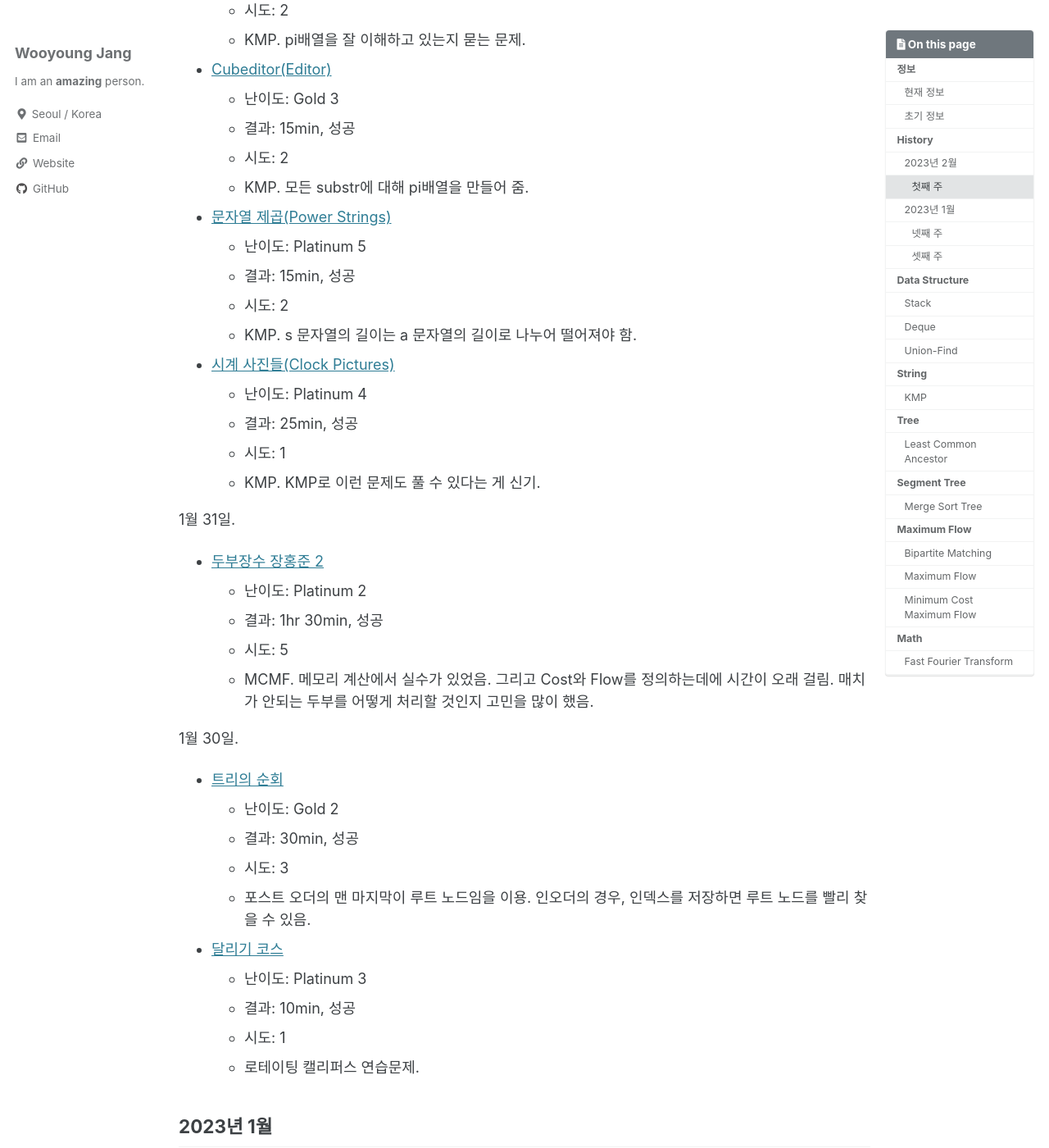
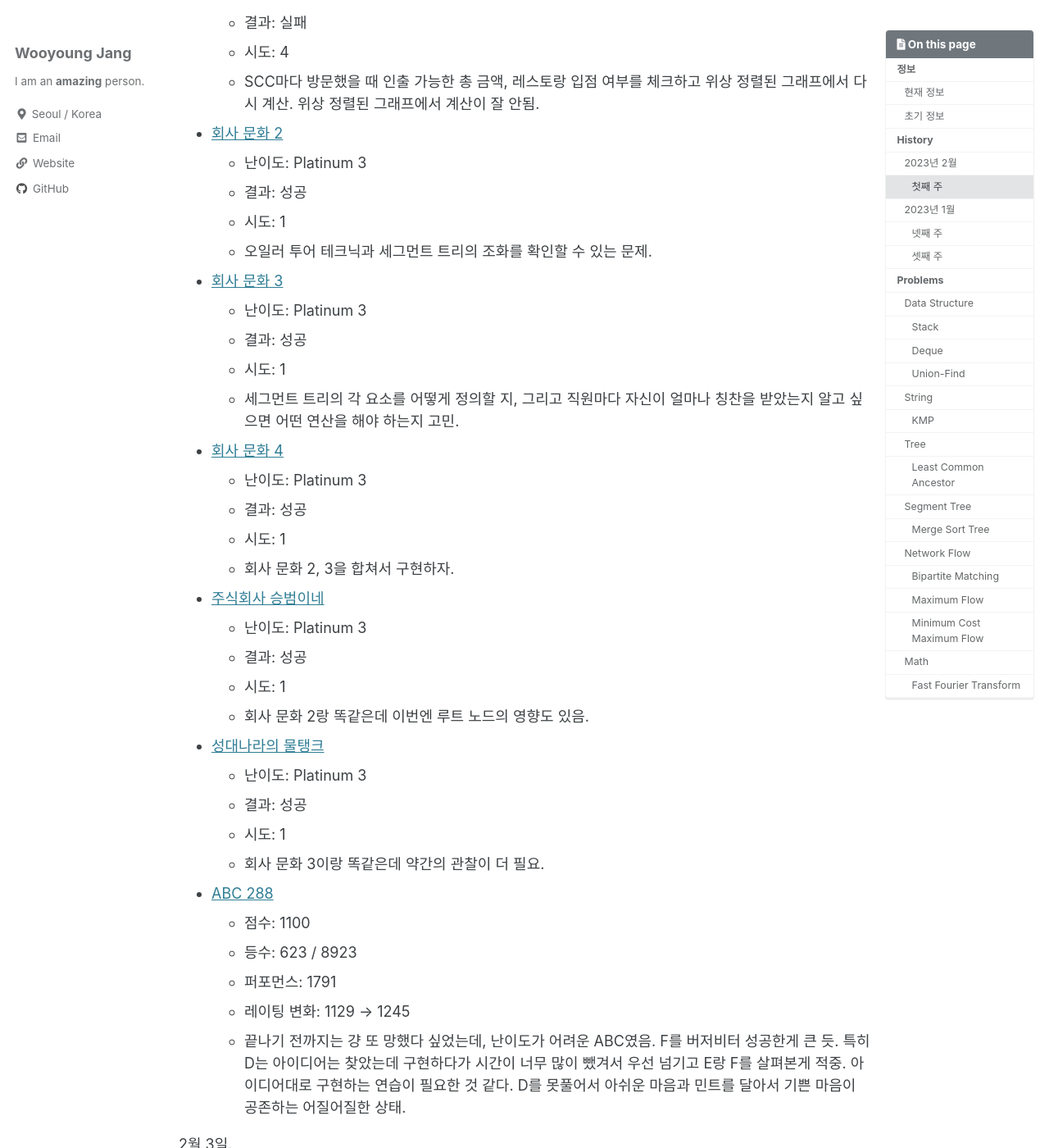
Before and after one commit to riverlike14/riverlike14.github.io, a Jekyll site: the page built from computer/competitive-programming/_posts/2023-01-17-My-Problem-Solving-History.md, in a window 1280 px wide and 1400 px high, scrolled down 1304 px. Shown: the whole window at 82% size. Built offline with Jekyll 4.4.1, drawn with Linux system fonts in a browser that asks for light colours; cached includes are drawn as plain includes; formulas are drawn with MathJax 3; comment, search, counter and statistics services are not loaded; some of the changed text lies outside the part shown.

Commit message:
update cp history 02/05

```diff
--- a/computer/competitive-programming/_posts/2023-01-17-My-Problem-Solving-History.md
+++ b/computer/competitive-programming/_posts/2023-01-17-My-Problem-Solving-History.md
@@ -14,10 +14,10 @@ Last Updated: 2023년 1월 31일.
 
 ||Rating|Rank|Level|etc.|Last Updated|
 |:-|-:|-:|:-|:-:|:-|
-|Codeforces|536|108798|Newbie||Jan/10/2023|
-|AtCoder|1129|9343|5 Kyu||Jan/31/2023|
-|solved.ac|2270|597|Diamond V|Class 7|Jan/31/2023|
-|Backjoon||||solved 1274|Jan/31/2023|
+|[Codeforces](https://codeforces.com/profile/riverlike14)|536|108798|Newbie||Jan/10/2023|
+|[AtCoder](https://atcoder.jp/users/riverlike14)|1245|7561|4 Kyu||Feb/5/2023|
+|[solved.ac](https://solved.ac/profile/riverlike14)|2275|590|Diamond V|Class 7|Feb/5/2023|
+|[Backjoon](https://www.acmicpc.net/user/riverlike14)||||solved 1289|Feb/5/2023|
 
 ## 초기 정보
 
@@ -35,6 +35,80 @@ Last Updated: 2023년 1월 31일.
 ## 2023년 2월
 
 ### 첫째 주
+
+2월 5일.
+
+2월 4일.
+- [ATM](https://www.acmicpc.net/problem/4013)
+  - 난이도: Platinum 2
+  - 결과: 실패
+  - 시도: 4
+  - SCC마다 방문했을 때 인출 가능한 총 금액, 레스토랑 입점 여부를 체크하고 위상 정렬된 그래프에서 다시 계산. 위상 정렬된 그래프에서 계산이 잘 안됨.
+- [회사 문화 2](https://www.acmicpc.net/problem/14268)
+  - 난이도: Platinum 3
+  - 결과: 성공
+  - 시도: 1
+  - 오일러 투어 테크닉과 세그먼트 트리의 조화를 확인할 수 있는 문제.
+- [회사 문화 3](https://www.acmicpc.net/problem/14287)
+  - 난이도: Platinum 3
+  - 결과: 성공
+  - 시도: 1
+  - 세그먼트 트리의 각 요소를 어떻게 정의할 지, 그리고 직원마다 자신이 얼마나 칭찬을 받았는지 알고 싶으면 어떤 연산을 해야 하는지 고민.
+- [회사 문화 4](https://www.acmicpc.net/problem/14288)
+  - 난이도: Platinum 3
+  - 결과: 성공
+  - 시도: 1
+  - 회사 문화 2, 3을 합쳐서 구현하자.
+- [주식회사 승범이네](https://www.acmicpc.net/problem/16404)
+  - 난이도: Platinum 3
+  - 결과: 성공
+  - 시도: 1
+  - 회사 문화 2랑 똑같은데 이번엔 루트 노드의 영향도 있음.
+- [성대나라의 물탱크](https://www.acmicpc.net/problem/18227)
+  - 난이도: Platinum 3
+  - 결과: 성공
+  - 시도: 1
+  - 회사 문화 3이랑 똑같은데 약간의 관찰이 더 필요.
+- [ABC 288](https://atcoder.jp/contests/abc288)
+  - 점수: 1100
+  - 등수: 623 / 8923
+  - 퍼포먼스: 1791
+  - 레이팅 변화: 1129 &rarr; 1245
+  - 끝나기 전까지는 걍 또 망했다 싶었는데, 난이도가 어려운 ABC였음. F를 버저비터 성공한게 큰 듯. 특히 D는 아이디어는 찾았는데 구현하다가 시간이 너무 많이 뺐겨서 우선 넘기고 E랑 F를 살펴본게 적중. 아이디어대로 구현하는 연습이 필요한 것 같다. D를 못풀어서 아쉬운 마음과 민트를 달아서 기쁜 마음이 공존하는 어질어질한 상태.
+
+2월 3일.
+- [축구 전술(Field Plan)](https://www.acmicpc.net/problem/3977)
+  - 난이도: Platinum 4
+  - 결과: 성공
+  - 시도: 2
+  - 개행 두 번 안해서 한 번 실패... SCC를 위상정렬 한 다음 첫 번째 SCC에서 나머지 모든 노드로 이동 가능한지 확인.
+- [큰 수 만들기](https://www.acmicpc.net/problem/16496)
+  - 난이도: Platinum 5
+  - 결과: 성공
+  - 시도: 2
+  - 0은 하나만 출력해야 하는데 예외처리 제대로 안해서 한 번 실패... 문자열의 정렬 기준만 찾으면 해결되는 문제.
+
+2월 2일.
+- [타일 채우기 2](https://www.acmicpc.net/problem/13976)
+  - 난이도: Platinum 5
+  - 결과: 성공
+  - 시도: 2
+  - 점화식을 세우고 거듭제곱을 빠르게 계산하는 문제. 선형점화식 계수에 음수를 넣는 바람에 한 번 틀림.
+- [문자열 폭발(EKSPLOZIJA)](https://www.acmicpc.net/problem/9935)
+  - 난이도: Gold 4
+  - 결과: 성공
+  - 시도: 4
+  - 스택에 어떤 정보를 넣을 것인지 고민이 필요. 이것만 찾으면 풀리는 문제인데 생각이 잘 안났었음.
+- [행성 터널(SVEMIR)](https://www.acmicpc.net/problem/2887)
+  - 난이도: Platinum 5
+  - 결과: 성공
+  - 시도: 1
+  - MST인데 MST를 만들 때 불필요한 간선을 처음부터 거르고 시작하는 아이디어. 어떻게 걸러낼 지 고민하는 문제.
+- [다각형 게임](https://www.acmicpc.net/problem/13034)
+  - 난이도: Platinum 3
+  - 결과: 실패
+  - 시도: 1
+  - 평범한 DP 문제인줄 알고 시도했다가 바로 실패. 스프라그-그런디 정리가 필요하다는데 모르는 상태로 풀 수 있을까? 그냥 개념을 빨리 배우자...
 
 2월 1일.
 - [광고](https://www.acmicpc.net/problem/1305)
@@ -333,38 +407,40 @@ Last Updated: 2023년 1월 31일.
   - 시도: 1
   - 스위핑, 세그먼트 트리. x좌표를 따라 움직이면서 y좌표에 지도가 있는지 없는지 확인. 테크닉 필요없는 깡세그.
 
-# Data Structure
+# Problems
 
-## Stack
+## Data Structure
+
+### Stack
 
 [오아시스 재결합(PATRIK)](https://www.acmicpc.net/problem/3015)
 - 스택에 사람들을 키순으로 저장.
 
-## Deque
+### Deque
 
 [최솟값 찾기](https://www.acmicpc.net/problem/11003)
 - 배열을 돌면서 덱 앞뒤로 최솟값의 후보를 제거 후 추가.
 
-## Union-Find
+### Union-Find
 
 [백조의 호수(labudovi)](https://www.acmicpc.net/problem/3197)
 - 구현이 귀찮은 DSU 문제. 경계 처리만 잘 해주면 됨.
 
-# String
+## String
 
-## KMP
+### KMP
 
 [찾기](https://www.acmicpc.net/problem/1786)
 - KMP 구현 연습문제. 외우자.
 
-# Tree
+## Tree
 
-## Least Common Ancestor
+### Least Common Ancestor
 
 [도로 네트워크(lubenica)](https://www.acmicpc.net/problem/3176)
 - LCA 구현할 때 희소배열에 간선들의 최댓값과 최솟값도 같이 저장.
 
-# Segment Tree
+## Segment Tree
 
 [북서풍(North-Western Winds)](https://www.acmicpc.net/problem/5419)
 - 스위핑. 지도에 섬을 하나씩 채워넣으면서 섬마다 북서풍을 타고 이동 가능한 섬의 개수 계산.
@@ -376,7 +452,7 @@ Last Updated: 2023년 1월 31일.
 [여우가 정보섬에 올라온 이유](https://www.acmicpc.net/problem/17131)
 - 스위핑. 세그먼트 트리와 스위핑 연습 문제. 별을 하나씩 채워넣으면서 V형 별자리를 만들 수 있는 경우 계산. 별이 중복되는 경우 주의.
 
-## Merge Sort Tree
+### Merge Sort Tree
 
 [수열과 쿼리 1](https://www.acmicpc.net/problem/13537)
 - 머지소트 트리 + `upper_bound()`.
@@ -384,9 +460,9 @@ Last Updated: 2023년 1월 31일.
 [수열과 쿼리 3](https://www.acmicpc.net/problem/13544)
 - [수열과 쿼리 1](https://www.acmicpc.net/problem/13537)과 동일. 머지소트 트리 + `upper_bound()`.
 
-# Maximum Flow
+## Network Flow
 
-## Bipartite Matching
+### Bipartite Matching
 
 [소수 쌍](https://www.acmicpc.net/problem/1017)
 - $1$과의 합이 소수가 되는 수를 $1$과 한 번씩 짝 지어준 다음 이분매칭.
@@ -409,7 +485,7 @@ Last Updated: 2023년 1월 31일.
 [열혈강호 2](https://www.acmicpc.net/problem/11376)
 - 직원 노드를 복사한 다음 $2N$명의 직원에 대해 이분매칭.
 
-## Maximum Flow
+### Maximum Flow
 
 [도시 왕복하기 2](https://www.acmicpc.net/problem/2316)
 - 정점 분할. 각 도시별로 $in$노드와 $out$노드를 만들고 둘 사이의 용량은 $1$.
@@ -428,7 +504,7 @@ Last Updated: 2023년 1월 31일.
 [도시 왕복하기 1](https://www.acmicpc.net/problem/17412)
 - 도시를 잇는 경로의 용량을 $1$로 두고 최대 유량 계산.
 
-## Minimum Cost Maximum Flow
+### Minimum Cost Maximum Flow
 
 [책 구매하기](https://www.acmicpc.net/problem/11405)
 - 최소비용 최대유량 연습문제.
@@ -444,9 +520,9 @@ Last Updated: 2023년 1월 31일.
 - 심플한 MCMF 문젠데 구현이 귀찮음.
 - 매치가 안된 검은색 동전만 고려해야 시간이 오래 안걸림.
 
-# Math
+## Math
 
-## Fast Fourier Transform
+### Fast Fourier Transform
 
 [이동](https://www.acmicpc.net/problem/1067)
 - FFT 연습문제.
```
